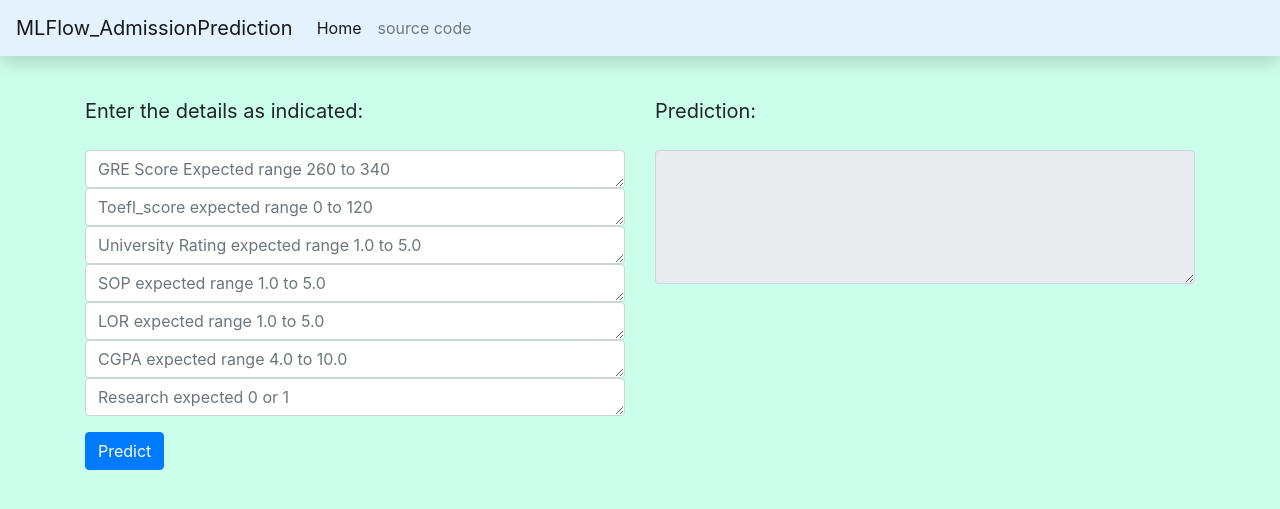
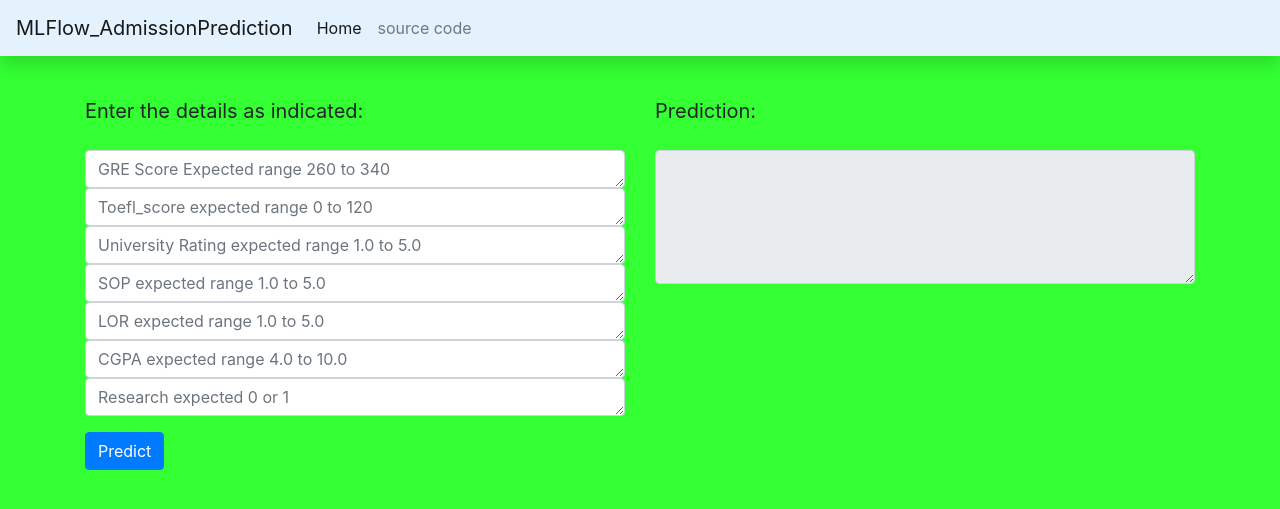
Before and after one commit to vicharapubhargav/ml_flow, a Flask app: page / in a window 1280 px wide. Shown: the top 509 px of the page. Run offline with Flask 2, Linux system fonts and the light colour scheme; parts of the project's set-up code (start-up, migrations or seed data) failed here and were passed over; some libraries are stand-ins or nearby versions.

Commit message:
MLFlow Final Stage

```diff
--- a/webapp/static/css/main.css
+++ b/webapp/static/css/main.css
@@ -1,3 +1,3 @@
 body {
-    background-color: #ccffeb;
+    background-color: #33ff33;
 }
```
